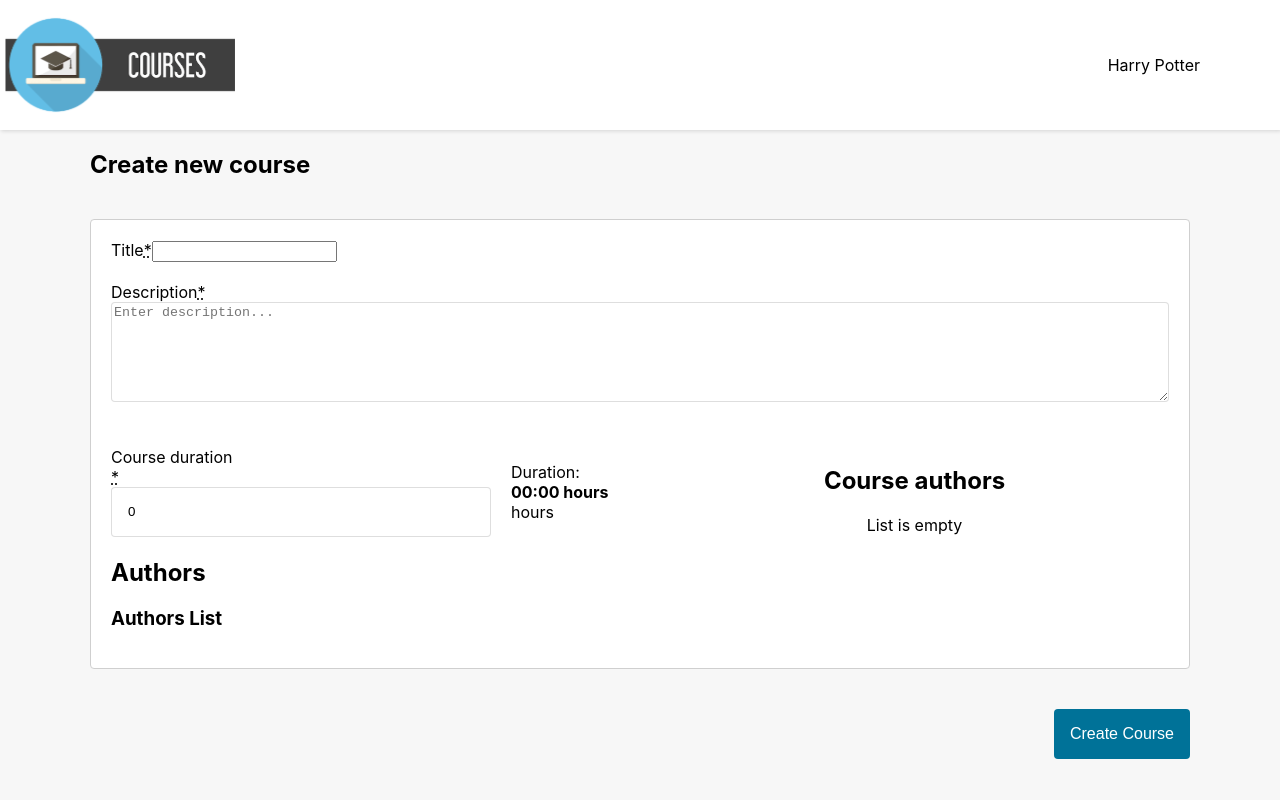
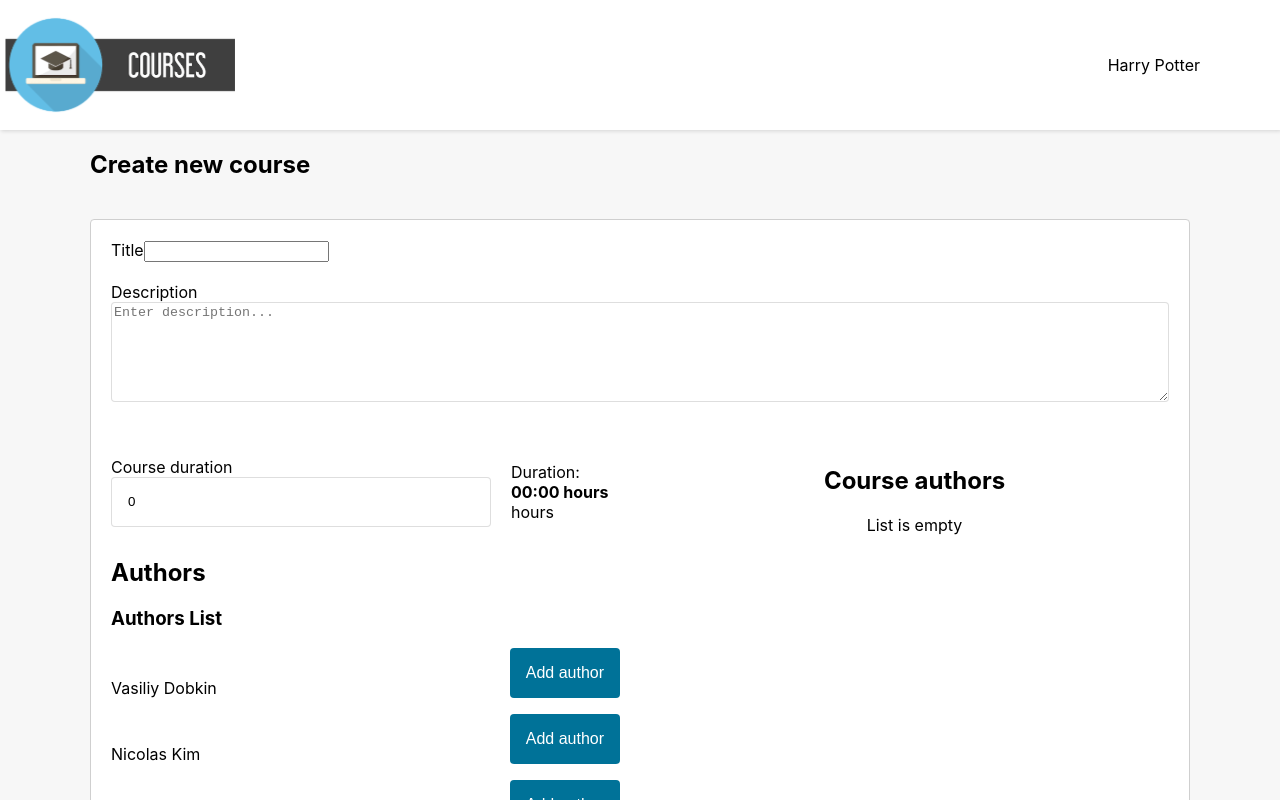
Before and after one commit to Attila816-dev/react-fundamentals, a React (Create React App) app: page /courses/add in a window 1280 px wide. Shown: the top 800 px of the page. Built offline with nearby package versions, Linux system fonts and the light colour scheme.

Commit message:
feat: add AuthorItem, update CourseForm

```diff
--- a/src/App.jsx
+++ b/src/App.jsx
@@ -65,8 +65,14 @@ function App() {
               />
             }
           />
-          <Route path="/courses/add" element={<CourseForm />} />
-          <Route path="/courses/update/:courseId" element={<CourseForm />} />
+          <Route
+            path="/courses/add"
+            element={<CourseForm authorsList={mockedAuthorsList} />}
+          />
+          <Route
+            path="/courses/update/:courseId"
+            element={<CourseForm authorsList={mockedAuthorsList} />}
+          />
           <Route path="*" element={<Navigate to="/" />} />
         </Routes>
       </div>
--- a/src/components/CourseForm/CourseForm.jsx
+++ b/src/components/CourseForm/CourseForm.jsx
@@ -47,21 +47,22 @@
 //   **  CourseForm 'Delete author' button click should delete an author from the course list.
 
 import React, { useState } from "react";
-import { useParams } from "react-router-dom";
+import { useParams, useNavigate } from "react-router-dom";
 import { Button, Input } from "../../common";
+import { AuthorItem } from "./components";
 import { mockedCoursesList } from "../../constants";
-import { getCourseDuration } from "../../helpers";
+import { getCourseDuration, getCurrentDate } from "../../helpers";
 import styles from "./styles.module.css";
 
-export const CourseForm = () => {
+export const CourseForm = ({ authorsList }) => {
   //write your code here
   let { courseId } = useParams();
-  //   let navigate = useNavigate();
+  let navigate = useNavigate();
   const course = mockedCoursesList.find((course) => course.id === courseId);
 
   const [title, setTitle] = useState(course?.title ?? "");
   const [description, setDescription] = useState(course?.description ?? "");
-
+  const courseAuthors = courseId ? [...course.authors] : [];
   //   const [author, setAuthor] = useState("");
   //   const [courseAuthors, setCourseAuthors] = useState(
   //     courseId ? [...course.authors] : []
@@ -81,17 +82,45 @@ export const CourseForm = () => {
     setDuration(event.target.value);
   };
 
+  // title, description length should be at least 2 characters;
+
+  const handleSubmit = (event) => {
+    event.preventDefault();
+
+    if (courseAuthors.length === 0) {
+      alert("All fields are required.");
+      return false;
+    }
+
+    if (courseId) {
+      let course = mockedCoursesList.find((course) => course.id === courseId);
+      course.title = title;
+      course.description = description;
+      course.duration = Number(duration);
+      course.authors = courseAuthors;
+    } else {
+      mockedCoursesList.push({
+        title: title,
+        description,
+        creationDate: getCurrentDate(),
+        duration: Number(duration),
+        authors: courseAuthors,
+      });
+    }
+
+    navigate("/courses");
+  };
+
   return (
     <div className={styles.container}>
       {courseId ? <h2>Update course</h2> : <h2>Create new course</h2>}
 
-      <form>
+      <form className="container mt-3" onSubmit={handleSubmit}>
         <section className="row justify-content-between mt-3">
           <Input
             className="col-6"
             labelClassName="h6"
             labelText="Title"
-            labelExtras={<abbr title="Title is required.">*</abbr>}
             inputPlaceholder="Enter title..."
             type="text"
             id="title"
@@ -105,9 +134,6 @@ export const CourseForm = () => {
         <section className="row mt-3">
           <label className="h6" htmlFor="courseDescription">
             Description
-            <abbr title="This field is required and it should be at least 2 characters long.">
-              *
-            </abbr>
           </label>
           <textarea
             id="description"
@@ -127,11 +153,6 @@ export const CourseForm = () => {
             <div className={styles.duration}>
               <Input
                 labelText="Course duration"
-                labelExtras={
-                  <abbr title="Duration is required and it should be at least 1 minutes long.">
-                    *
-                  </abbr>
-                }
                 inputPlaceholder="Enter duration in minutes..."
                 type="number"
                 id="duration"
@@ -154,14 +175,22 @@ export const CourseForm = () => {
               <h3>Authors List</h3>
 
               {/* // use 'map' to display all available autors. Reuse 'AuthorItem' component for each author */}
+              {authorsList.map((author) => {
+                return <AuthorItem key={author.id} author={author} />;
+              })}
             </div>
           </div>
 
           <div className={styles.courseAuthorsContainer}>
             <h2>Course authors</h2>
-            {/* // use 'map' to display course autors. Reuse 'AuthorItem' component for each author */}
-            <p className={styles.notification}>List is empty</p>
-            {/* // display this paragraph if there are no authors in the course */}
+
+            {courseAuthors.length ? (
+              courseAuthors.map((author) => {
+                return <AuthorItem key={author.id} author={author} />;
+              })
+            ) : (
+              <p className={styles.notification}>List is empty</p>
+            )}
           </div>
         </div>
       </form>
--- a/src/components/CourseForm/components/AuthorItem/AuthorItem.jsx
+++ b/src/components/CourseForm/components/AuthorItem/AuthorItem.jsx
@@ -1,11 +1,14 @@
-// import React from "react";
+import { Button } from "../../../../common";
 
-// import styles from "./styles.module.css";
+import styles from "./styles.module.css";
 
-// export const AuthorItem = () => (
-// 	<div className={styles.authorItem} data-testid='authorItem'>
-// 		<span>Boris Smith</span>
-
-// 		// reuse Button component for 'Add author' button with data-testid="addAuthor" attribute
-// 	</div>
-// );
+export const AuthorItem = ({ author, handleAddAuthor }) => (
+  <div className={styles.authorItem} data-testid="authorItem">
+    <span>{author.name}</span>
+    <Button
+      buttonText="Add author"
+      data-testid="addAuthor"
+      onClick={handleAddAuthor}
+    />
+  </div>
+);
--- /dev/null
+++ b/src/helpers/getCurrentDate.js
@@ -0,0 +1,7 @@
+export const getCurrentDate = () => {
+  let today = new Date();
+  let date = `${today.getDate()}/${
+    today.getMonth() + 1
+  }/${today.getFullYear()}`;
+  return date;
+};
--- a/src/helpers/index.js
+++ b/src/helpers/index.js
@@ -1,4 +1,5 @@
 import { getCourseDuration } from "./getCourseDuration";
+import { getCurrentDate } from "./getCurrentDate";
 import { formatCreationDate } from "./formatCreationDate";
 
-export { getCourseDuration, formatCreationDate };
+export { getCourseDuration, formatCreationDate, getCurrentDate };
```
